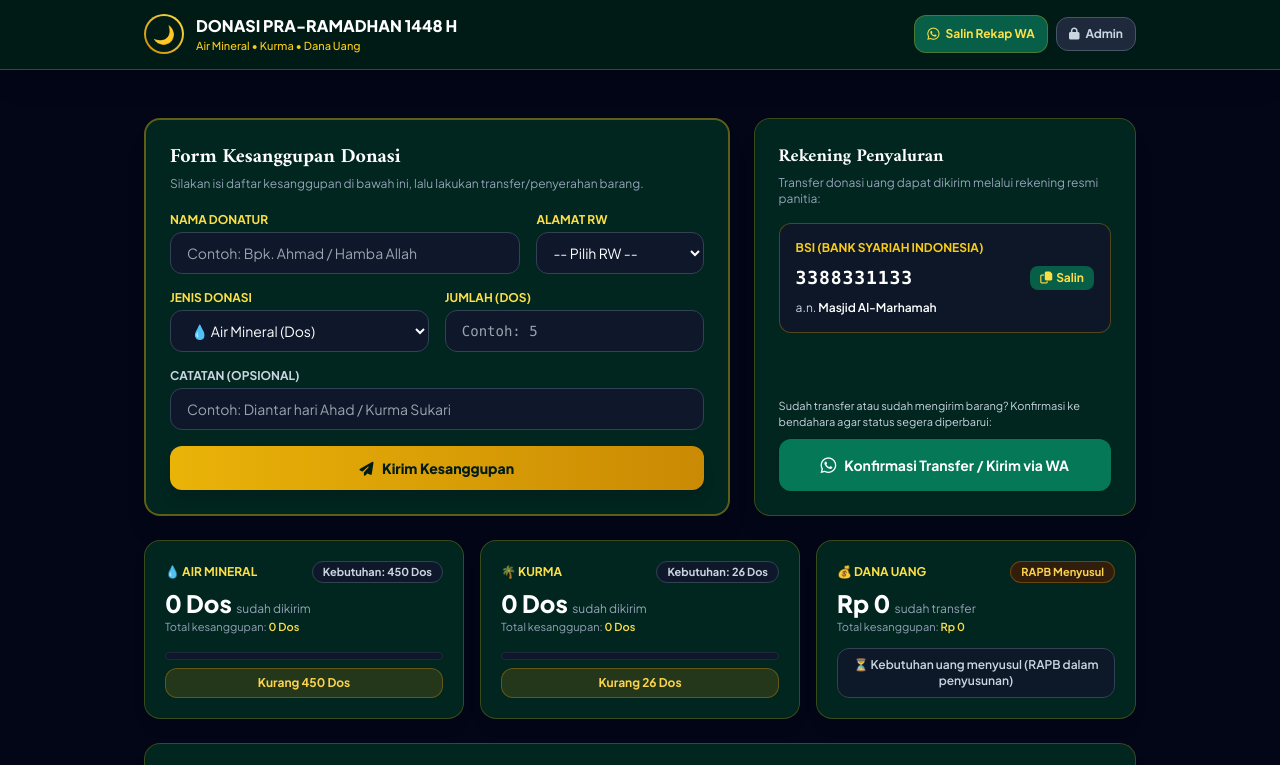
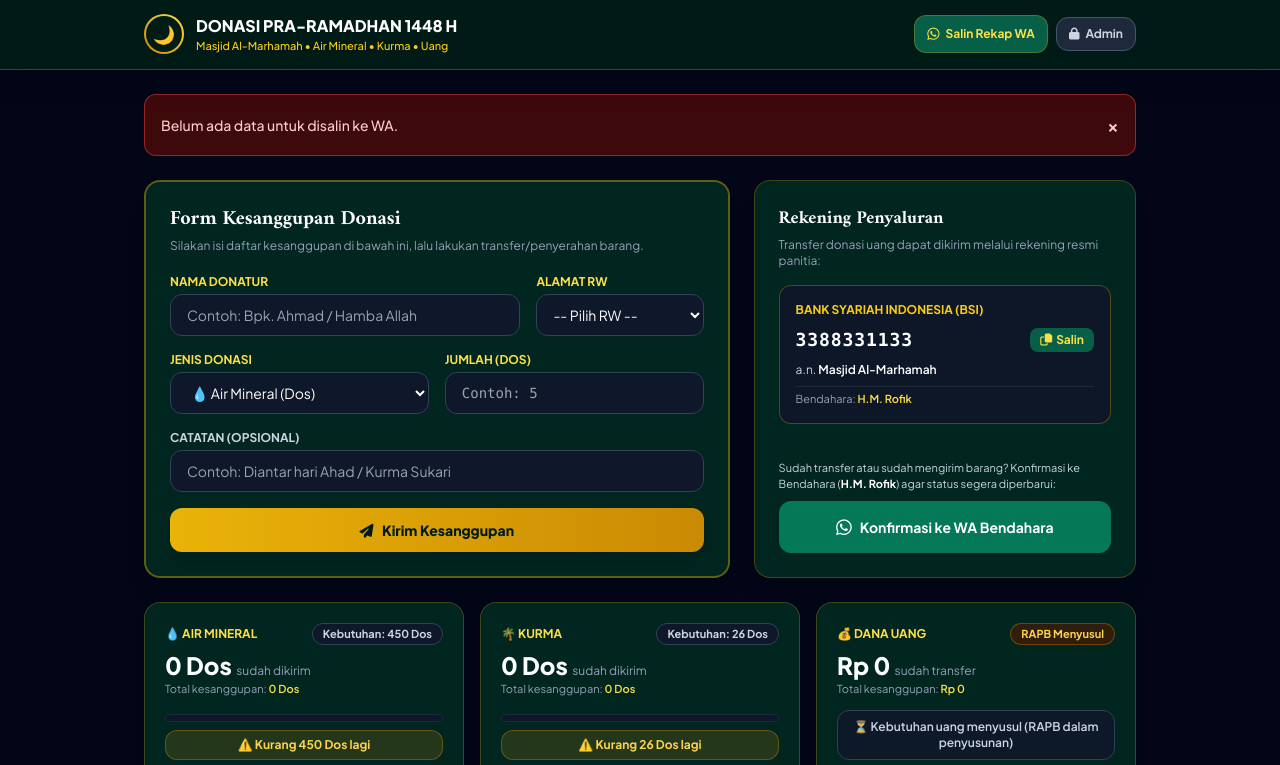
Before and after one commit to Fatchurohman/donasi-praramadhan, a plain HTML site: page index.html in a window 1280 px wide. Both pictures are taken after a click on the button "Salin Rekap WA". Shown: the top 765 px of the page. Drawn offline with nearby package versions, Linux system fonts and the light colour scheme; no server answers.

Commit message:
Update index.html

```diff
--- a/index.html
+++ b/index.html
@@ -4,7 +4,7 @@
     <meta charset="UTF-8">
     <meta name="viewport" content="width=device-width, initial-scale=1.0">
     <meta name="theme-color" content="#011c16">
-    <title>Penggalangan Donasi Pra-Ramadhan 1448 H</title>
+    <title>Penggalangan Donasi Pra-Ramadhan 1448 H - Masjid Al-Marhamah</title>
     <script src="https://cdn.tailwindcss.com"></script>
     <link rel="preconnect" href="https://fonts.googleapis.com">
     <link rel="preconnect" href="https://fonts.gstatic.com" crossorigin>
@@ -45,7 +45,7 @@
                 </div>
                 <div>
                     <h1 class="text-sm sm:text-base font-extrabold text-white leading-tight">DONASI PRA-RAMADHAN 1448 H</h1>
-                    <p class="text-[11px] text-gold-400 font-medium">Air Mineral • Kurma • Dana Uang</p>
+                    <p class="text-[11px] text-gold-400 font-medium">Masjid Al-Marhamah • Air Mineral • Kurma • Uang</p>
                 </div>
             </div>
 
@@ -130,22 +130,25 @@
                     <p class="text-xs text-slate-400 mb-4">Transfer donasi uang dapat dikirim melalui rekening resmi panitia:</p>
 
                     <div class="bg-slate-900/90 border border-gold-500/30 rounded-xl p-4 space-y-2">
-                        <div class="text-xs font-bold text-gold-400 uppercase" id="rek-bank">BSI (Bank Syariah Indonesia)</div>
+                        <div class="text-xs font-bold text-gold-400 uppercase" id="rek-bank">Bank Syariah Indonesia (BSI)</div>
                         <div class="flex items-center justify-between gap-2">
-                            <span id="rek-nomor" class="text-lg font-mono font-extrabold text-white tracking-wider">0000-0000-00</span>
+                            <span id="rek-nomor" class="text-lg font-mono font-extrabold text-white tracking-wider">3388331133</span>
                             <button type="button" id="btn-copy-rek" class="px-2.5 py-1 bg-emerald-800 hover:bg-emerald-700 text-gold-300 rounded-lg text-xs font-bold">
                                 <i class="fa-regular fa-copy mr-1"></i>Salin
                             </button>
                         </div>
-                        <div class="text-xs text-slate-300">a.n. <span id="rek-nama" class="font-semibold text-white">Panitia Ramadhan</span></div>
+                        <div class="text-xs text-slate-300">a.n. <span id="rek-nama" class="font-semibold text-white">Masjid Al-Marhamah</span></div>
+                        <div class="pt-1 border-t border-slate-800 text-[11px] text-slate-400">
+                            Bendahara: <span id="nama-bendahara" class="text-gold-300 font-semibold">H.M. Rofik</span>
+                        </div>
                     </div>
                 </div>
 
                 <div class="space-y-2">
-                    <p class="text-[11px] text-slate-300">Sudah transfer atau sudah mengirim barang? Konfirmasi ke bendahara agar status segera diperbarui:</p>
+                    <p class="text-[11px] text-slate-300">Sudah transfer atau sudah mengirim barang? Konfirmasi ke Bendahara (<strong class="text-white">H.M. Rofik</strong>) agar status segera diperbarui:</p>
                     <a id="btn-wa-konfirmasi" href="#" target="_blank" rel="noopener noreferrer" class="w-full py-3 bg-emerald-700 hover:bg-emerald-600 text-white font-bold rounded-xl text-xs sm:text-sm flex items-center justify-center space-x-2 transition-all shadow">
                         <i class="fa-brands fa-whatsapp text-lg"></i>
-                        <span>Konfirmasi Transfer / Kirim via WA</span>
+                        <span>Konfirmasi ke WA Bendahara</span>
                     </a>
                 </div>
             </section>
@@ -169,7 +172,7 @@
                         <div id="bar-air" class="bg-gradient-to-r from-gold-500 to-emerald-400 h-2 rounded-full transition-all duration-500" style="width: 0%"></div>
                     </div>
                     <div id="status-air" class="text-xs font-bold px-3 py-1.5 rounded-xl bg-amber-500/15 text-amber-300 border border-amber-500/30 text-center">
-                        Kurang 450 Dos
+                        ⚠️ Kurang 450 Dos lagi
                     </div>
                 </div>
             </div>
@@ -190,7 +193,7 @@
                         <div id="bar-kurma" class="bg-gradient-to-r from-gold-500 to-emerald-400 h-2 rounded-full transition-all duration-500" style="width: 0%"></div>
                     </div>
                     <div id="status-kurma" class="text-xs font-bold px-3 py-1.5 rounded-xl bg-amber-500/15 text-amber-300 border border-amber-500/30 text-center">
-                        Kurang 26 Dos
+                        ⚠️ Kurang 26 Dos lagi
                     </div>
                 </div>
             </div>
@@ -262,22 +265,23 @@
     </main>
 
     <footer class="bg-slate-950 text-slate-500 text-xs py-6 border-t border-slate-800 text-center px-4">
-        © 1448 H Panitia Penggalangan Donasi Pra-Ramadhan
+        © 1448 H Panitia Penggalangan Donasi Pra-Ramadhan — Masjid Al-Marhamah
     </footer>
 
     <script>
-        // ================= PENGATURAN UTAMA (UBAH DI SINI) =================
+        // ================= PENGATURAN UTAMA =================
         const GAS_URL = 'https://script.google.com/macros/s/AKfycbzCM8H0P842RPBOzsOsVkMvw_SgeIXkRUcQFZ37O7o-XtGgsKk3qMWw-nkeL9VxYLpWlA/exec';
-        const NAMA_BANK = 'BSI (Bank Syariah Indonesia)';
+        const NAMA_BANK = 'Bank Syariah Indonesia (BSI)';
         const NO_REKENING = '3388331133';
         const ATAS_NAMA = 'Masjid Al-Marhamah';
-        const WA_Konfirmasi = '087785330299'; // Gunakan awalan 62 tanpa tanda +
+        const NAMA_BENDAHARA = 'H.M. Rofik';
+        const WA_BENDAHARA = '6287785330299';
 
         // TARGET KEBUTUHAN
         const TARGET_AIR_DOS = 450;
         const TARGET_KURMA_DOS = 26;
         const TARGET_UANG_RP = 0; // Isi nominal jika RAPB uang sudah ditetapkan (0 = menyusul)
-        // ===================================================================
+        // ====================================================
 
         let cachedItems = [];
         let adminPin = '';
@@ -428,17 +432,16 @@
         };
 
         async function loadData() {
-            if (!GAS_URL || GAS_URL.includes('TEMPEL_URL')) {
-                showAlert('URL Google Apps Script belum dipasang di kode index.html.', true);
-                return;
-            }
+            const tbody = document.getElementById('donatur-tbody');
             try {
                 const res = await fetch(GAS_URL, { cache: 'no-store' });
+                if (!res.ok) throw new Error(`HTTP ${res.status}`);
                 const json = await res.json();
-                if (json.status !== 'ok') throw new Error(json.message);
+                if (json.status !== 'ok') throw new Error(json.message || 'Respon server tidak valid');
                 cachedItems = Array.isArray(json.data) ? json.data : [];
                 renderTableAndSummary();
             } catch (err) {
+                tbody.innerHTML = `<tr><td colspan="6" class="py-8 text-center text-red-300 text-xs">❌ Gagal memuat data (${escapeHTML(err.message)}). Pastikan akses Web App Apps Script sudah disetel ke "Anyone / Siapa saja".</td></tr>`;
                 showAlert('Gagal memuat data: ' + err.message, true);
             }
         }
@@ -487,6 +490,7 @@
             }
             let lines = [
                 '*🌙 UPDATE DONASI PRA-RAMADHAN 1448 H*',
+                '*Masjid Al-Marhamah*',
                 '_(✅ = Sudah Transfer/Dikirim | ⏳ = Kesanggupan)_',
                 ''
             ];
@@ -504,6 +508,9 @@
             lines.push(`• Kurma: ${lastSummary.kurmaMasuk.toLocaleString('id-ID')} / ${TARGET_KURMA_DOS} Dos (${document.getElementById('status-kurma').textContent.replace('⚠️ ', '')})`);
             lines.push(`• Dana Uang: ${formatRp(lastSummary.uangMasuk)} sudah transfer (Kebutuhan menyusul)`);
             lines.push('');
+            lines.push(`Rekening BSI: ${NO_REKENING} a.n. ${ATAS_NAMA}`);
+            lines.push(`Konfirmasi Bendahara (${NAMA_BENDAHARA}): 087785330299`);
+            lines.push('');
             lines.push(`Isi kesanggupan lewat link:\n${window.location.href}`);
 
             navigator.clipboard.writeText(lines.join('\n'))
@@ -515,8 +522,9 @@
             document.getElementById('rek-bank').textContent = NAMA_BANK;
             document.getElementById('rek-nomor').textContent = NO_REKENING;
             document.getElementById('rek-nama').textContent = ATAS_NAMA;
+            document.getElementById('nama-bendahara').textContent = NAMA_BENDAHARA;
 
-            const waText = encodeURIComponent('Assalamualaikum, saya ingin konfirmasi transfer/pengiriman donasi Pra-Ramadhan 1448 H.');
+            const waText = encodeURIComponent('Assalamualaikum Pak Rofik, saya ingin konfirmasi transfer/pengiriman donasi Pra-Ramadhan 1448 H Masjid Al-Marhamah.');
             document.getElementById('btn-wa-konfirmasi').href = `https://wa.me/${WA_BENDAHARA}?text=${waText}`;
 
             document.getElementById('btn-copy-rek').addEventListener('click', () => {
```
